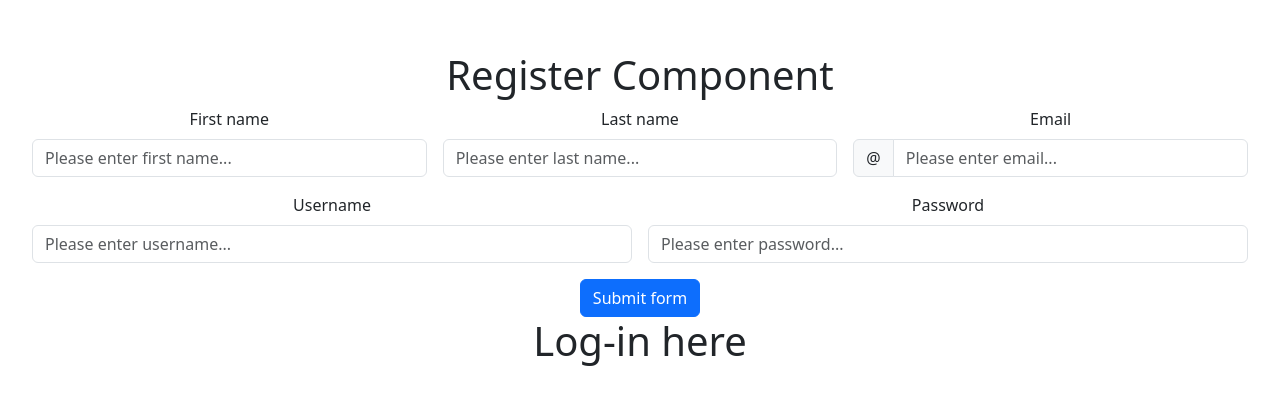
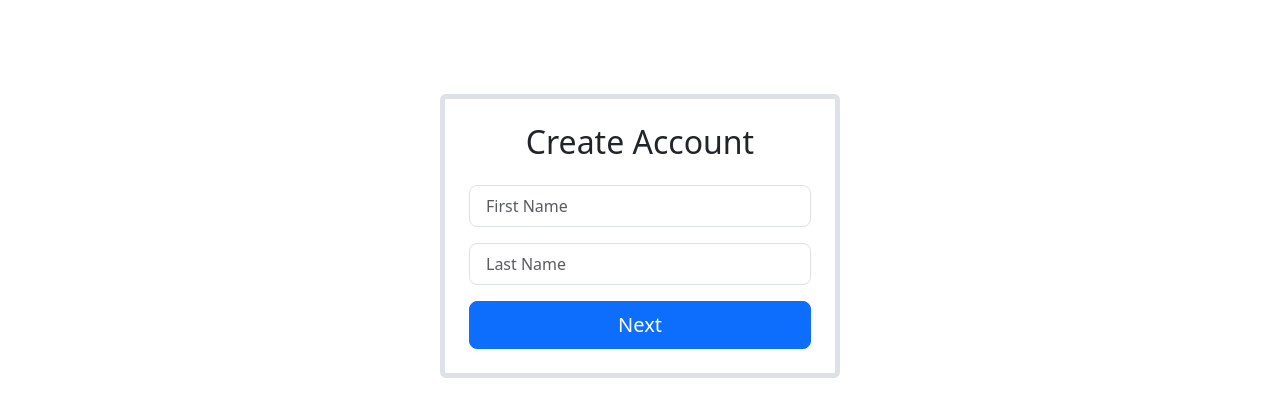
Before and after one commit to duzinhoml/note-nest, a React (Vite) app in the folder client/: page /signup in a window 1280 px wide. Shown: the part 188-604 px from the top of the page. Built offline with nearby package versions, Linux system fonts and the light colour scheme.

Commit message:
Working on Sign-up component

```diff
--- a/client/src/components/LoginRegister/Register/index.jsx
+++ b/client/src/components/LoginRegister/Register/index.jsx
@@ -1,10 +1,20 @@
-import { useState } from "react";
+import { useState, useEffect } from "react";
 import { Link } from 'react-router-dom';
 import { useMutation } from '@apollo/client';
 
 import { CREATE_USER } from "../../../utils/mutations";
 
 function Register() {
+    const [validation, setValidation] = useState({
+        firstName: false,
+        lastName: false,
+        username: false,
+        email: false,
+        password: false
+    });
+
+    const [currentStep, setCurrentStep] = useState(1);
+
     const [formData, setFormData] = useState({
         firstName: '',
         lastName: '',
@@ -21,10 +31,44 @@ function Register() {
             ...formData,
             [name]: value
         });
+
+        if (value.trim() !== '') {
+            setValidation({ ...validation, [name]: false})
+        }
+    };
+
+    const handleNextStep = () => {
+        if (formData.firstName.trim() === '') {
+            setValidation({ ...validation, firstName: true});
+            return;
+        }
+        else if (formData.lastName.trim() === '') {
+            setValidation({ ...validation, lastName: true});
+            return;
+        }
+
+        setCurrentStep(2);
+      };
+
+      const handlePrevStep = () => {
+        setCurrentStep(1);
       };
 
     const handleFormSubmit = async (e) => {
         // e.preventDefault();
+
+        if (formData.email.trim() === '') {
+            setValidation({ ...validation, email: true});
+            return;
+        }
+        else if (formData.username.trim() === '') {
+            setValidation({...validation, username: true});
+            return;
+        }
+        else if (formData.password.trim() === '') {
+            setValidation({...validation, password: true});
+            return;
+        }
 
         try {
             await createUser({
@@ -51,92 +95,130 @@ function Register() {
 
     return (
         <>
-            <h1>Register Component</h1>
-            <form class="row g-3" onSubmit={handleFormSubmit}>
-                <div class="col-md-4">
-                    <label for="validationDefault01" class="form-label">First name</label>
+            <form className="container mt-5 border border-5 rounded p-4" style={{ maxWidth: '400px' }} onSubmit={handleFormSubmit}>
+                <h2 className="text-center mb-4">Create Account</h2>
+
+                {/* Step 1: First Name and Last Name */}
+                {currentStep === 1 && (
+                    <div className="row gy-3">
+                        <div className="col-12 input-group has-validation">
                             <input
                             type="text"
-                        class="form-control"
-                        id="validationDefault01"
-                        name='firstName'
-                        placeholder="Please enter first name..."
+                            className={`form-control form-control-lg ${validation.firstName ? 'is-invalid' : ''}`}
+                            id="firstName"
+                            name="firstName"
+                            placeholder="First Name"
                             value={formData.firstName}
                             onChange={handleInputChange}
                             required
+                            style={{ fontSize: '16px' }}
                             />
+                            <div id="validationServerFirstNameFeedback" className="invalid-feedback">
+                                Please enter your first name.
+                            </div>
+                        </div>
 
-                    {/*
-                        type="text"
-                        className="form-control"
-                        id="folderTitleInput"
-                        name="title"
-                        placeholder="Please enter a folder name..."
-                        value={formData.title}
-                        onChange={handleInputChange}
-                        required
-                                         */}
-
-                </div>
-                <div class="col-md-4">
-                    <label for="validationDefault02" class="form-label">Last name</label>
+                        <div className="col-12">
                             <input
                             type="text"
-                        class="form-control"
-                        id="validationDefault02"
-                        name='lastName'
-                        placeholder="Please enter last name..."
+                            className={`form-control form-control-lg ${validation.lastName ? 'is-invalid' : ''}`}
+                            id="lastName"
+                            name="lastName"
+                            placeholder="Last Name"
                             value={formData.lastName}
                             onChange={handleInputChange}
                             required
+                            style={{ fontSize: '16px' }}
                             />
+                            <div id="validationServerLastNameFeedback" className="invalid-feedback">
+                                Please enter your last name.
                             </div>
-                <div class="col-md-4">
-                    <label for="validationDefaultUsername" class="form-label">Email</label>
-                    <div class="input-group">
-                        <span class="input-group-text" id="inputGroupPrepend2">@</span>
+                        </div>
+
+                        <div className="col-12">
+                            <button
+                                type="button"
+                                id="testBtn"
+                                className="btn btn-primary btn-lg w-100"
+                                onClick={handleNextStep}
+                            >
+                            Next
+                            </button>
+                        </div>
+                    </div>
+                )}
+
+                {/* Step 2: Username, Email, Password */}
+                {currentStep === 2 && (
+                    <div className="row gy-3">
+                        <div className="col-12">
                             <input
-                            type="text"
-                            class="form-control"
-                            id="validationDefaultUsername"
-                            aria-describedby="inputGroupPrepend2"
-                            name='email'
-                            placeholder="Please enter email..."
+                            type="email"
+                            className={`form-control form-control-lg ${validation.email ? 'is-invalid' : ''}`}
+                            id="email"
+                            name="email"
+                            placeholder="Email"
                             value={formData.email}
                             onChange={handleInputChange}
                             required
+                            style={{ fontSize: '16px' }}
                             />
+                            <div id="validationServerEmailFeedback" className="invalid-feedback">
+                                Please enter your email.
                             </div>
                         </div>
-                <div class="col-md-6">
-                    <label for="validationDefault03" class="form-label">Username</label>
+
+                        <div className="col-12 col-md-6">
                             <input
                             type="text"
-                        class="form-control"
-                        id="validationDefault03"
-                        name='username'
-                        placeholder="Please enter username..."
+                            className={`form-control form-control-lg ${validation.username ? 'is-invalid' : ''}`}
+                            id="username"
+                            name="username"
+                            placeholder="Username"
                             value={formData.username}
                             onChange={handleInputChange}
                             required
+                            style={{ fontSize: '16px' }}
                             />
+                            <div id="validationServerUsernameFeedback" className="invalid-feedback">
+                                Please enter your username.
                             </div>
-                <div class="col-md-6">
-                    <label for="validationDefault05" class="form-label">Password</label>
+                        </div>
+
+                        <div className="col-12 col-md-6">
                             <input
                             type="password"
-                        class="form-control"
-                        id="validationDefault05"
-                        name='password'
-                        placeholder="Please enter password..."
+                            className={`form-control form-control-lg ${validation.password ? 'is-invalid' : ''}`}
+                            id="password"
+                            name="password"
+                            placeholder="Password"
                             value={formData.password}
                             onChange={handleInputChange}
                             required
+                            style={{ fontSize: '16px' }}
                             />
+                            <div id="validationServerPasswordFeedback" className="invalid-feedback">
+                                Please enter your password.
                             </div>
-                <div class="col-12">
-                    <button class="btn btn-primary" type="submit">Submit form</button>
                         </div>
+
+                        <div className="col-12">
+                            <button
+                            type="button"
+                            className="btn btn-secondary btn-lg w-100"
+                            onClick={handlePrevStep}
+                            >
+                            Previous
+                            </button>
+                            <button
+                            type="submit"
+                            className="btn btn-primary btn-lg w-100 mt-3"
+                            >
+                            Sign Up
+                            </button>
+                        </div>
+                    </div>
+                )}
                 </form>
         </>
     );
--- a/client/src/pages/LoginRegister.jsx
+++ b/client/src/pages/LoginRegister.jsx
@@ -6,7 +6,6 @@ function LoginRegister() {
         <>
             <div>
                 <Register/>
-                <h1>Log-in here</h1>
             </div>
         </>
     );
```
Lines whose indentation alone changed are shown as unchanged.
